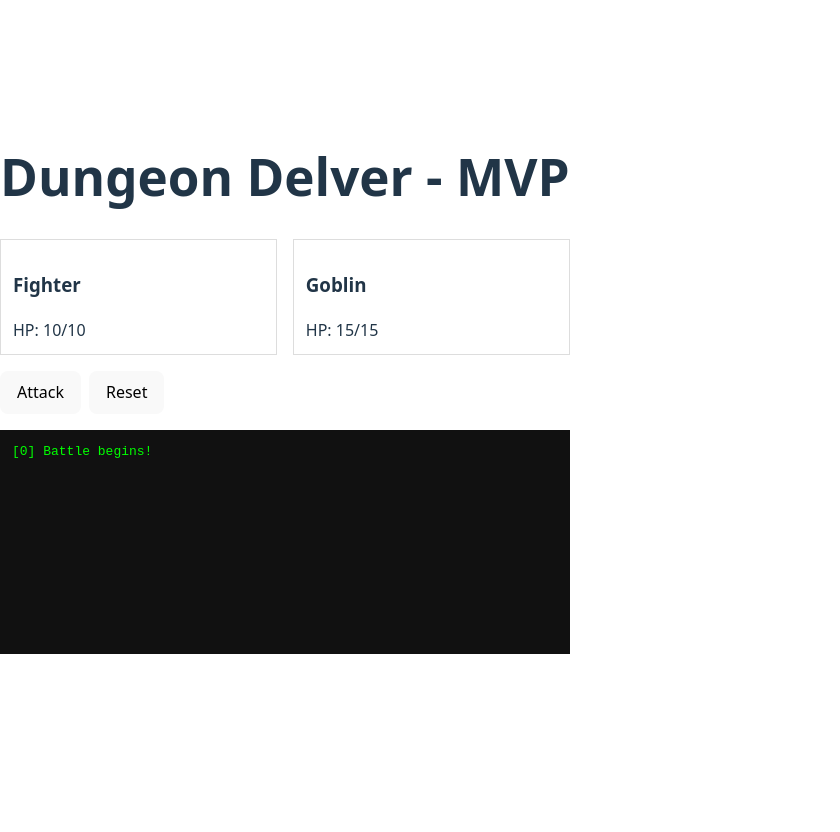
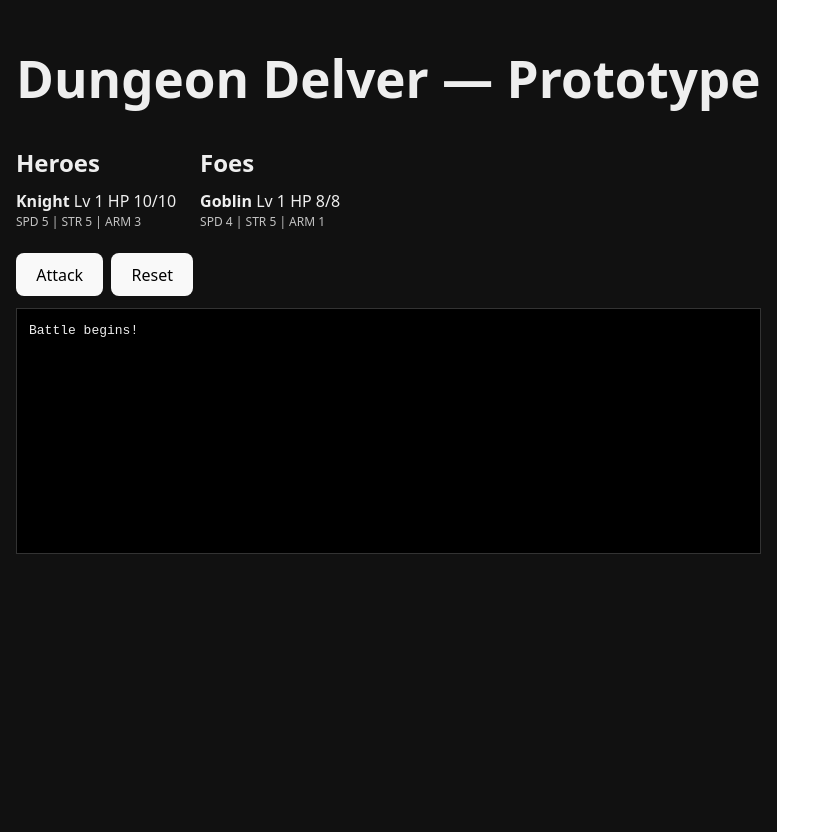
Before and after one commit to JoshBal117/dungeon-delver, a React (Vite) app: page / in a window 1280 px wide. Shown: the whole page, without its empty margins (0-840 px from the left). Before the commit the page ends 800 px from the top, so only its background shows below. Built offline with nearby package versions, Linux system fonts and the light colour scheme.

Commit message:
this is a big one
we updated and streamlines a whole process of files to ensure a better cohesive game, we have refactored the attributes and characters to be just actors

```diff
--- a/src/app/App.tsx
+++ b/src/app/App.tsx
@@ -1,39 +1,55 @@
 import { useGame } from '../state/game';
+import type { Actor, LogEvent } from '../engine/types';
 
 export default function App() {
   const { combat, attack, reset } = useGame();
-  const hero = combat.actors['hero'];
-  const gob = combat.actors['gob'];
+
+  if (!combat) return <div style={{ color: '#eee', padding: 16 }}>Loading…</div>;
+
+  const actors: Actor[] = Object.values(combat.actors);
+  const players = actors.filter(a => a.isPlayer);
+  const foes = actors.filter(a => !a.isPlayer);
 
   return (
+    <div style={{ color: '#eee', background: '#111', minHeight: '100vh', fontFamily: 'system-ui', padding: 16 }}>
+      <h1>Dungeon Delver — Prototype</h1>
 
+      <section style={{ display: 'flex', gap: 24, marginBottom: 16 }}>
+        <Party title="Heroes" list={players} />
+        <Party title="Foes" list={foes} />
+      </section>
 
-    <div style={{ maxWidth: 720, margin: '2rem auto', fontFamily: 'systemm-ui. sans-serif' }}>
-      <h1>Dungeon Delver - MVP</h1>
-
-      <div style={{ display: 'flex', gap: 16 }}>
-      <Card title={hero.name} hp={`${hero.stats.hp.current}/${hero.stats.hp.max}`} />
-        <Card title={gob.name}  hp={`${gob.stats.hp.current}/${gob.stats.hp.max}`} />
+      <div style={{ display: 'flex', gap: 8, marginBottom: 12 }}>
+        <button onClick={attack} disabled={combat.over}>Attack</button>
+        <button onClick={reset}>Reset</button>
+        {combat.over && <span style={{ marginLeft: 8, color: '#9cf' }}>Battle over</span>}
       </div>
 
-      <div style={{ marginTop: 16 }}>
-        <button onClick={attack} disabled={combat.over} style={{ padding: '0.6rem 1rem' }}>Attack</button>
-        <button onClick={reset} style={{ marginLeft: 8, padding: '0.6rem 1rem' }}>Reset</button>
+      <div style={{ background: '#000', border: '1px solid #333', padding: 12, height: 220, overflowY: 'auto' }}>
+        {combat.log.map((l: LogEvent, i: number) => (
+          <div key={i} style={{ fontFamily: 'monospace' }}>{l.text}</div>
+        ))}
       </div>
-
-      <pre style={{ marginTop: 16, background: '#111', color: '#0f0', padding: 12, height: 200, overflow: 'auto' }}>
-        {combat.log.map((l,i)=> `[${i}] ${l.text}`).join('\n')}
-      </pre>
-      {combat.over && <p><strong>Battle Over.</strong></p>}
     </div>
   );
 }
 
-function Card ({title, hp}: {title: string; hp: string}) {
-  return(
-    <div style={{ border: '1px solid #ddd', padding: 12, flex: 1}}>
-      <h3>{title}</h3>
-      <div>HP: {hp}</div>
+function Party({ title, list }: { title: string; list: Actor[] }) {
+  return (
+    <div>
+      <h2 style={{ margin: '4px 0 8px' }}>{title}</h2>
+      {list.map(a => (
+        <div key={a.id} style={{ marginBottom: 6 }}>
+          <strong>{a.name}</strong>{' '}
+          <span>Lv {a.level}</span>{' '}
+          <span>HP {a.hp.current}/{a.hp.max}</span>{' '}
+          {/* MP only if spellcaster */}
+          {a.tags?.spellcaster ? <span> | MP {a.mp.current}/{a.mp.max}</span> : null}
+          <div style={{ fontSize: 12, opacity: 0.8 }}>
+            SPD {a.base.speed} | STR {a.base.str} | ARM {a.base.armor}
+          </div>
+        </div>
+      ))}
     </div>
   );
 }
--- /dev/null
+++ b/src/engine/attributes.ts
@@ -0,0 +1,13 @@
+// src/engine/attributes.ts
+// Re-export types from the canonical source (`types.ts`).
+// Because `verbatimModuleSyntax` is enabled, use `export type`.
+
+export type {
+  Resource,
+  BaseAttributes as Attributes,  // alias for old imports that used "Attributes"
+  GearBonuses,
+  Tags,
+  Actor,
+  CombatState,
+  LogEvent,
+} from './types';
--- a/src/engine/combat.ts
+++ b/src/engine/combat.ts
@@ -1,10 +1,11 @@
 import { rng } from './rng';
 import { dealPhysicalDamage, applyDamage } from './rules';
 import type { Actor, CombatState } from './types';
+import { tryLevelUp } from './leveling';
 
 export function initCombat(party: Actor[], foes: Actor[]): CombatState {
   const all = [...party, ...foes];
-  const order = [...all].sort((a, b) => b.stats.speed - a.stats.speed).map(a => a.id);
+  const order = [...all].sort((a, b) => b.base.speed - a.base.speed).map(a => a.id);
 
   return {
     turn: 0,
@@ -16,58 +17,74 @@ export function initCombat(party: Actor[], foes: Actor[]): CombatState {
 }
 
 export function step(state: CombatState): CombatState {
-  if (state.over) return state; // no-op if combat is over
+  if (state.over) return state;
 
   const id = state.order[state.turn % state.order.length];
   const actor = state.actors[id];
 
   // pick first living enemy
   const target = Object.values(state.actors).find(
-    a => a.isPlayer !== actor.isPlayer && a.stats.hp.current > 0
+    a => a.isPlayer !== actor.isPlayer && a.hp.current > 0
   );
 
-  // no valid target => the current side just wiped the other side
+  // no valid target => resolve win/lose and award XP on win
   if (!target) {
-    return { ...state, over: true, log: [...state.log, { text: 'Victory!' }] };
+    const partyAlive = Object.values(state.actors).some(a => a.isPlayer && a.hp.current > 0);
+    let log = [...state.log];
+
+    if (partyAlive) {
+      const hero = Object.values(state.actors).find(a => a.isPlayer);
+      if (hero) {
+        const xpGain = 20;
+        hero.xp += xpGain;
+        const levelMsgs = tryLevelUp(hero); // string[] of messages
+        log = [
+          ...log,
+          { text: 'Victory!' },
+          { text: `Gained ${xpGain} XP (${hero.xp}/${hero.xpToNext})` },
+          ...levelMsgs.map(msg => ({ text: msg })),
+        ];
+      } else {
+        log.push({ text: 'Victory!' });
+      }
+    } else {
+      log.push({ text: 'Defeat…' });
+    }
+
+    return { ...state, over: true, log };
   }
 
-  // basic attack with a little variance
+  // attack sequence
   const variance = rng.int(-1, 2);
   const dmg = Math.max(1, dealPhysicalDamage(actor, target, 1) + variance);
-  console.debug( "Damage calc", {
+
+  console.debug('Damage calc', {
     attacker: actor.name,
     defender: target.name,
     base: 1,
-    STR: actor.stats.str,
-    ARM: target.stats.armor,
+    STR: actor.base.str,
+    ARM: target.base.armor,
     variance,
     dmg,
-    defenderHP_before: `${target.stats.hp.current}/${target.stats.hp.max}`,
+    defenderHP_before: `${target.hp.current}/${target.hp.max}`,
   });
-  //Apply Damage
+
   applyDamage(target, dmg);
-  //log after applying damage
-  console.debug("After hit", {
+
+  console.debug('After hit', {
     defender: target.name,
-    defenderHP_after: `${target.stats.hp.current}/${target.stats.hp.max}`,
+    defenderHP_after: `${target.hp.current}/${target.hp.max}`,
   });
 
   const log = [
     ...state.log,
     {
-      text: `${actor.name} hits ${target.name} for ${dmg}. (${Math.max(
-        0,
-        target.stats.hp.current
-      )}/${target.stats.hp.max} HP)`,
+      text: `${actor.name} hits ${target.name} for ${dmg}. (${Math.max(0, target.hp.current)}/${target.hp.max} HP)`,
     },
   ];
 
-  const partyAlive = Object.values(state.actors).some(
-    a => a.isPlayer && a.stats.hp.current > 0
-  );
-  const foesAlive = Object.values(state.actors).some(
-    a => !a.isPlayer && a.stats.hp.current > 0
-  );
+  const partyAlive = Object.values(state.actors).some(a => a.isPlayer && a.hp.current > 0);
+  const foesAlive = Object.values(state.actors).some(a => !a.isPlayer && a.hp.current > 0);
 
   const over = !(partyAlive && foesAlive);
   const finalLog = over ? [...log, { text: foesAlive ? 'Defeat…' : 'Victory!' }] : log;
--- /dev/null
+++ b/src/engine/derived.ts
@@ -0,0 +1,32 @@
+import type { Actor } from './attributes';
+
+
+export function computeHpMax(c: Actor): number {
+    // Base rule for the character's max HP by default: eact level add floor(VIT/2) + 10
+    // Example: level 1 = 10, plus per-level growth
+    //  as more classes/characters are added they will have different starting healths and different growth rates
+    const baseAtL1 = 10;
+    const perLevelGain = Math.floor(c.base.vit / 2) + 2;
+    const fromLevels = perLevelGain * (c.level - 1);
+    const gear = c.gear.hpMax ?? 0;
+    return baseAtL1 + fromLevels + gear;
+}
+
+
+export function computeMpMax(c: Actor): number {
+    //this wil only display and grow if character has Spellcaster tag
+    const gear = c.gear.mpMax ?? 0;
+    if (!c.tags.spellcaster) return gear;
+    const baseAtL1 = 0;
+    const perLevelGain = Math.floor(c.base.int / 2); //simple early rules
+    const fromLevels = perLevelGain * (c.level - 1);
+    return baseAtL1 + fromLevels + gear;
+}
+
+export function visibleResource( c: Actor) {
+    return {
+        hp: c.hp,
+        mp: c.tags.spellcaster ? c.mp : undefined,
+
+    };
+}
--- /dev/null
+++ b/src/engine/dice.ts
@@ -0,0 +1,2 @@
+import { rng } from "./rng";
+export function d4(): number { return rng.int(1, 4); }
--- /dev/null
+++ b/src/engine/leveling.ts
@@ -0,0 +1,96 @@
+import type { Actor } from './attributes';
+import { computeHpMax, computeMpMax } from './derived';
+import { d4 } from './dice';
+
+export type LevelingMode = 'd4_per_attribute' | 'controlled_knight';
+
+export type LevelingConfig = {
+  mode: LevelingMode;
+
+  // Optional tweaks per mode
+  hpPerLevelFromVit?: (vit: number) => number; // default: floor(vit/2)
+  mpPerLevelFromInt?: (int: number, isCaster: boolean) => number; // default: floor(int/2) if caster
+};
+
+export const DefaultLeveling: LevelingConfig = {
+  mode: 'd4_per_attribute',
+  hpPerLevelFromVit: (vit) => Math.floor(vit / 2),
+  mpPerLevelFromInt: (int, isCaster) => isCaster ? Math.floor(int / 2) : 0,
+};
+
+// Call after adding XP; may level multiple times.
+export function tryLevelUp(c: Actor, cfg = DefaultLeveling): string[] {
+  const log: string[] = [];
+  while (c.xp >= c.xpToNext) {
+    c.xp -= c.xpToNext;
+    c.level += 1;
+    c.xpToNext = xpToNextLevel(c.level);
+
+    const gains = applyLevelGains(c, cfg);
+    log.push(`Leveled up to ${c.level}!`, ...gains);
+
+    // Recompute pools from new stats/level and heal to full (early design choice)
+    const newHpMax = computeHpMax(c);
+    const newMpMax = computeMpMax(c);
+    c.hp = { current: newHpMax, max: newHpMax };
+    c.mp = { current: newMpMax, max: newMpMax };
+  }
+  return log;
+}
+
+// Gentle quadratic: 100, 200, 350, 525, ...
+export function xpToNextLevel(level: number): number {
+  return Math.floor(25 * level * level + 75 * level);
+}
+
+function applyLevelGains(c: Actor, cfg: LevelingConfig): string[] {
+  const msgs: string[] = [];
+
+  if (cfg.mode === 'd4_per_attribute') {
+    // Roll 1d4 for each attribute; early-playtest spicy mode
+    const old = { ...c.base };
+    c.base.str += d4();
+    c.base.dex += d4();
+    c.base.int += d4();
+    c.base.wis += d4();
+    c.base.vit += d4();
+    c.base.speed += d4();
+    //c.base.armor += d4();  // if you prefer armor from gear only, comment this
+    c.base.resist += d4();
+    c.base.luck += d4();
+
+    msgs.push(
+      `STR ${old.str}→${c.base.str}`,
+      `DEX ${old.dex}→${c.base.dex}`,
+      `INT ${old.int}→${c.base.int}`,
+      `WIS ${old.wis}→${c.base.wis}`,
+      `VIT ${old.vit}→${c.base.vit}`,
+      `SPD ${old.speed}→${c.base.speed}`,
+      `RES ${old.resist}→${c.base.resist}`,
+      `LCK ${old.luck}→${c.base.luck}`,
+    );
+    return msgs;
+  }
+
+  // Example “controlled_knight” mode: steady with small spice
+  if (cfg.mode === 'controlled_knight') {
+    const old = { ...c.base };
+    // HP is handled by computeHpMax from VIT, but we still increase VIT a bit:
+    c.base.vit += 1;                    // steady vitality
+    c.base.str += 1 + (Math.random() < 0.25 ? 1 : 0); // +1 or +2 (25% chance)
+    if (Math.random() < 0.15) c.base.dex += 1;        // rare dex bump
+    if (c.level % 4 === 0) c.base.speed += 1;         // milestone speed
+    if (Math.random() < 0.10) c.base.luck += 1;        // tiny luck nudge
+
+    msgs.push(
+      ...(c.base.vit !== old.vit ? [`VIT ${old.vit}→${c.base.vit}`] : []),
+      ...(c.base.str !== old.str ? [`STR ${old.str}→${c.base.str}`] : []),
+      ...(c.base.dex !== old.dex ? [`DEX ${old.dex}→${c.base.dex}`] : []),
+
+      ...(c.base.luck !== old.luck ? [`LCK ${old.luck}→${c.base.luck}`] : []),
+    );
+    return msgs;
+  }
+
+  return msgs;
+}
--- a/src/engine/rules.ts
+++ b/src/engine/rules.ts
@@ -1,21 +1,20 @@
-import type { Actor } from "./types";
+import type { Actor } from './types';
 
-export function clampResource( v:number, max :number) {
-    return Math.max(0, Math.min(v, max));
-
+export function clampResource(v: number, max: number) {
+  return Math.max(0, Math.min(v, max));
 }
 
-export function dealPhysicalDamage( attacker: Actor, defender: Actor, base: number) {
-    //simple: attack power = base + str; mitigation = armor + defense
-    const raw = base + attacker.stats.str;
-    const mitigated = Math.max(0, raw - defender.stats.armor);
-    return mitigated;
+export function dealPhysicalDamage(attacker: Actor, defender: Actor, base: number) {
+  // Simple MVP: raw = base + STR; mitigation = armor
+  const raw = base + attacker.base.str;
+  const mitigated = Math.max(0, raw - defender.base.armor);
+  return mitigated;
 }
 
-export function applyDamage( target: Actor, dmg: number) {
-    target.stats.hp.current = clampResource(target.stats.hp.current - dmg, target.stats.hp.max);
+export function applyDamage(target: Actor, dmg: number) {
+  target.hp.current = clampResource(target.hp.current - dmg, target.hp.max);
 }
 
 export function applyHeal(target: Actor, amount: number) {
-    target.stats.hp.current = clampResource(target.stats.hp.current + amount, target.stats.hp.max);
+  target.hp.current = clampResource(target.hp.current + amount, target.hp.max);
 }
--- a/src/state/game.ts
+++ b/src/state/game.ts
@@ -1,39 +1,35 @@
 import { create } from 'zustand';
 import { initCombat, step } from '../engine/combat';
 import type { Actor, CombatState } from '../engine/types';
+import { xpToNextLevel } from '../engine/leveling';
 
-const makeFighter = (): Actor => ({
+const makeKnight = (): Actor => ({
   id: 'hero',
-  name: 'Fighter',
+  name: 'Knight',
   isPlayer: true,
-  stats: {
+  level: 1,
+  xp: 0,
+  xpToNext: xpToNextLevel(1),
+  tags: { spellcaster: false },
+  base: { str: 5, dex: 5, int: 3, wis: 2, vit: 3, speed: 5, armor: 3, resist: 0, luck: 2 },
+  gear: { hpMax: 0, mpMax: 0, speed: 0, armorPct: 0, resistPct: 0 },
   hp: { current: 10, max: 10 },
   mp: { current: 0, max: 0 },
-    str: 5,
-    dex: 5,
-    int: 3,
-    armor: 3,
-    resist: 0,
-    speed: 5,
-  },
 });
 
 const makeGoblin = (): Actor => ({
   id: 'gob',
   name: 'Goblin',
   isPlayer: false,
-  stats: {
-    hp: { current: 15, max: 15 },
+  level: 1,
+  xp: 0,
+  xpToNext: xpToNextLevel(1),
+  tags: { spellcaster: false },
+  base: { str: 5, dex: 4, int: 2, wis: 1, vit: 2, speed: 4, armor: 1, resist: 0, luck: 2 },
+  gear: { hpMax: 0, mpMax: 0, speed: 0, armorPct: 0, resistPct: 0 },
+  hp: { current: 8, max: 8 },
   mp: { current: 0, max: 0 },
-    str: 5,
-    dex: 4,
-    int: 2,
-    armor: 1,
-    resist: 0,
-    speed: 4,
-  },
 });
-
 
 type GameStore = {
   combat: CombatState;
@@ -41,8 +37,7 @@ type GameStore = {
   reset: () => void;
 };
 
-
-const init = () => initCombat([makeFighter()], [makeGoblin()]);
+const init = () => initCombat([makeKnight()], [makeGoblin()]);
 
 export const useGame = create<GameStore>((set, get) => ({
   combat: init(),
```
Also changed, not shown: src/engine/types.ts (+62 -17 lines), src/main.tsx (+11 -8 lines), src/state/factories.ts (added, +40 -0 lines). Lines whose indentation alone changed are shown as unchanged.
